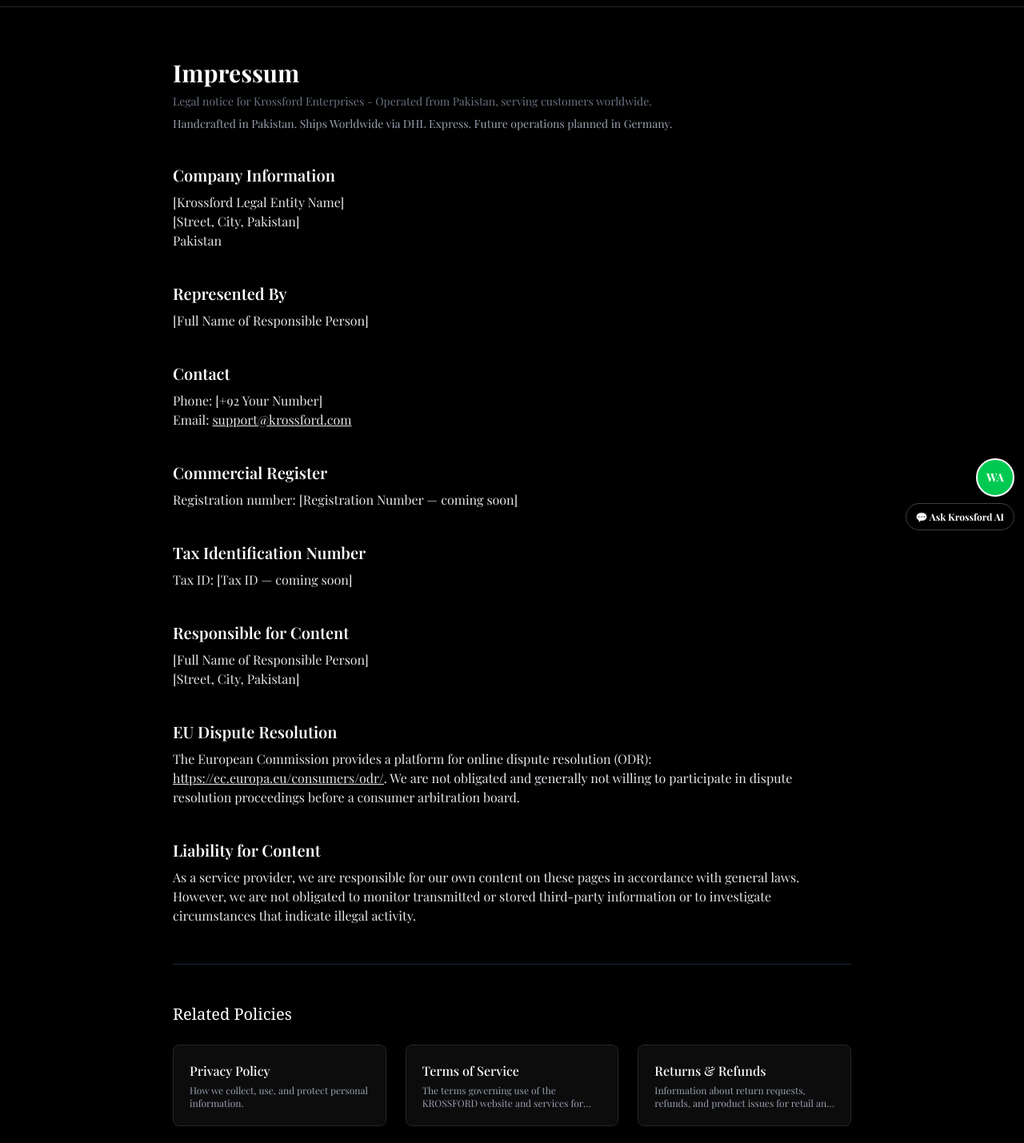
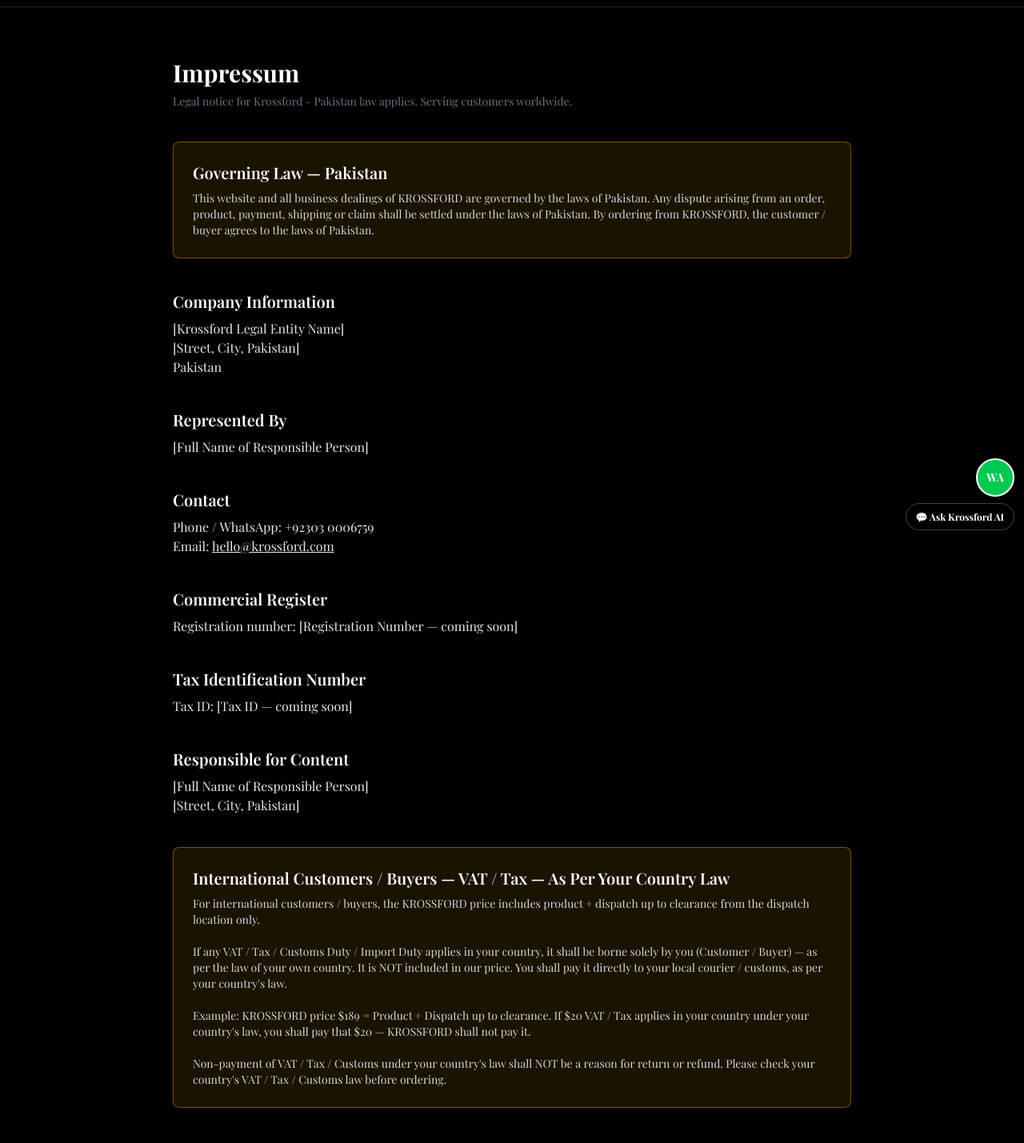
Before and after one commit to kaftab110-cmd/Krossford, a Next.js app: page /impressum in a window 1280 px wide. Shown: the part 121-1550 px from the top of the page at 80% size. Built offline with nearby package versions, Linux system fonts and the light colour scheme.

Commit message:
Impressum final - Pakistan law + VAT by customer country

```diff
--- a/app/impressum/page.tsx
+++ b/app/impressum/page.tsx
@@ -1,20 +1,17 @@
-import { buildMetadata } from "@/lib/seo";
 import LegalNav from "@/components/LegalNav";
+import type { Metadata } from "next";
 
-export const metadata = buildMetadata({
-  title: "Impressum",
-  description: "Legal notice / Impressum for Krossford - Operated from Pakistan, serving customers worldwide.",
-  path: "/impressum",
-});
-
-const EC = "European " + "Commission";
+export const metadata: Metadata = {
+  title: "Impressum | KROSSFORD",
+  description: "Legal notice / Impressum for Krossford - Pakistan law applies. International customers pay VAT / Tax as per their own country law.",
+};
 
 const COMPANY_NAME = "[Krossford Legal Entity Name]";
 const COMPANY_ADDRESS = "[Street, City, Pakistan]";
 const COMPANY_REG = "[Registration Number — coming soon]";
 const RESPONSIBLE_PERSON = "[Full Name of Responsible Person]";
-const CONTACT_EMAIL = "support@krossford.com";
-const CONTACT_PHONE = "[+92 Your Number]";
+const CONTACT_EMAIL = "hello@krossford.com";
+const CONTACT_PHONE = "+92303 0006759";
 const VAT_ID = "[Tax ID — coming soon]";
 
 export default function ImpressumPage() {
@@ -22,11 +19,15 @@ export default function ImpressumPage() {
     <main className="mx-auto max-w-4xl px-6 py-16 text-gray-200">
       <h1 className="text-3xl font-bold text-white">Impressum</h1>
       <p className="mt-2 text-sm text-gray-500">
-        Legal notice for Krossford Enterprises - Operated from Pakistan, serving customers worldwide.
+        Legal notice for Krossford - Pakistan law applies. Serving customers worldwide.
       </p>
-      <p className="mt-2 text-sm text-gray-400">
-        Handcrafted in Pakistan. Ships Worldwide via DHL Express. Future operations planned in Germany.
-      </p>
+
+      <section className="mt-10 space-y-2 rounded-lg border border-amber-400/40 bg-amber-400/10 p-6">
+        <h2 className="text-xl font-semibold text-white">Governing Law — Pakistan</h2>
+        <p className="text-sm text-zinc-300">
+          This website and all business dealings of KROSSFORD are governed by the laws of Pakistan. Any dispute arising from an order, product, payment, shipping or claim shall be settled under the laws of Pakistan. By ordering from KROSSFORD, the customer / buyer agrees to the laws of Pakistan.
+        </p>
+      </section>
 
       <section className="mt-10 space-y-2">
         <h2 className="text-xl font-semibold text-white">Company Information</h2>
@@ -47,7 +48,7 @@ export default function ImpressumPage() {
       <section className="mt-10 space-y-2">
         <h2 className="text-xl font-semibold text-white">Contact</h2>
         <p>
-          Phone: {CONTACT_PHONE}
+          Phone / WhatsApp: {CONTACT_PHONE}
           <br />
           Email:{" "}
           <a href={`mailto:${CONTACT_EMAIL}`} className="underline hover:text-white">
@@ -79,23 +80,24 @@ export default function ImpressumPage() {
         </p>
       </section>
 
+      <section className="mt-10 space-y-2 rounded-lg border border-amber-400/40 bg-amber-400/10 p-6">
+        <h2 className="text-xl font-semibold text-white">
+          International Customers / Buyers — VAT / Tax — As Per Your Country Law
+        </h2>
+        <p className="text-sm text-zinc-300">
+          For international customers / buyers, the KROSSFORD price includes product + dispatch up to clearance from the dispatch location only.<br /><br />
+          If any VAT / Tax / Customs Duty / Import Duty applies in your country, it shall be borne solely by you (Customer / Buyer) — as per the law of your own country. It is NOT included in our price. You shall pay it directly to your local courier / customs, as per your country&apos;s law.<br /><br />
+          Example: KROSSFORD price $189 = Product + Dispatch up to clearance. If $20 VAT / Tax applies in your country under your country&apos;s law, you shall pay that $20 — KROSSFORD shall not pay it.<br /><br />
+          Non-payment of VAT / Tax / Customs under your country&apos;s law shall NOT be a reason for return or refund. Please check your country&apos;s VAT / Tax / Customs law before ordering.
+        </p>
+      </section>
+
       <section className="mt-10 space-y-2">
         <h2 className="text-xl font-semibold text-white">
-          EU Dispute Resolution
+          Dispute Resolution
         </h2>
         <p>
-          The {EC} provides a platform for online dispute
-          resolution (ODR):{" "}
-          <a
-            href="https://ec.europa.eu/consumers/odr/"
-            target="_blank"
-            rel="noopener noreferrer"
-            className="underline hover:text-white"
-          >
-            https://ec.europa.eu/consumers/odr/
-          </a>
-          . We are not obligated and generally not willing to participate in
-          dispute resolution proceedings before a consumer arbitration board.
+          We will try our best to resolve any dispute by mutual discussion on WhatsApp / Email. If the dispute is not resolved, it shall be settled under the laws of Pakistan. We are not obligated to participate in dispute resolution proceedings before a consumer arbitration board in another country.
         </p>
       </section>
 
@@ -103,7 +105,7 @@ export default function ImpressumPage() {
         <h2 className="text-xl font-semibold text-white">Liability for Content</h2>
         <p>
           As a service provider, we are responsible for our own content on
-          these pages in accordance with general laws. However, we are not
+          these pages in accordance with the laws of Pakistan. However, we are not
           obligated to monitor transmitted or stored third-party information
           or to investigate circumstances that indicate illegal activity.
         </p>
```
Also changed, not shown: app/shipping/page.tsx (line endings or trailing spaces).
